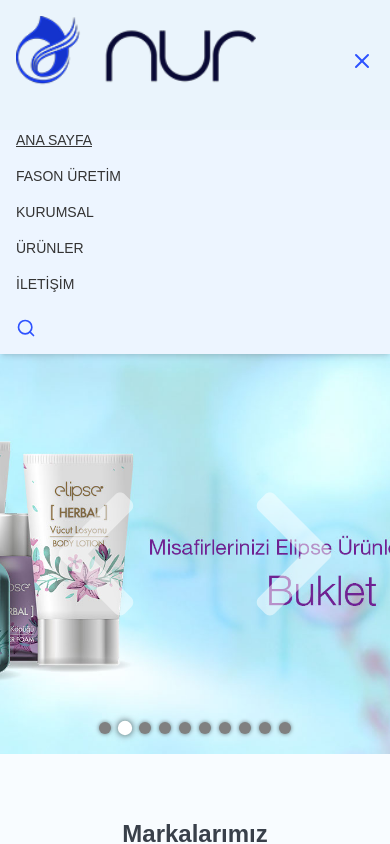
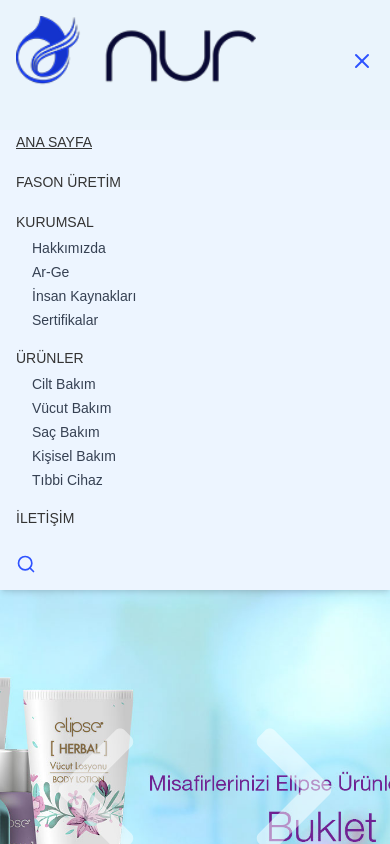
Before and after one commit to turkkanberkay/nurkozmetik, a Next.js app: page / in a window 390 px wide. Both pictures are taken after a click on the button 362 px from the left and 61 px from the top of the page. Shown: the top 844 px of the page. Built offline with nearby package versions, Linux system fonts and the light colour scheme.

Commit message:
header güncellendi

```diff
--- a/src/components/Header.tsx
+++ b/src/components/Header.tsx
@@ -10,28 +10,50 @@
 const navItems = [
   { href: '/', label: 'ANA SAYFA' },
   { href: '/fason-uretim', label: 'FASON ÜRETİM' },
-  { href: '/kurumsal', label: 'KURUMSAL' },
-  { href: '/urunler', label: 'ÜRÜNLER' },
+  {
+    href: '/kurumsal',
+    label: 'KURUMSAL',
+    subItems: [
+      { href: '/kurumsal/hakkimizda', label: 'Hakkımızda' },
+      { href: '/kurumsal/ar-ge', label: 'Ar-Ge' },
+      { href: '/kurumsal/insan-kaynaklari', label: 'İnsan Kaynakları' },
+      { href: '/kurumsal/sertifikalar', label: 'Sertifikalar' },
+    ],
+  },
+  { href: '/urunler',
+    label: 'ÜRÜNLER',
+    subItems: [
+        { href: '/urunler/cilt-bakim', label: 'Cilt Bakım' },
+        { href: '/urunler/vucut-bakim', label: 'Vücut Bakım' },
+        { href: '/urunler/sac-bakim', label: 'Saç Bakım' },
+        { href: '/urunler/kisisel-bakim', label: 'Kişisel Bakım' },
+        { href: '/urunler/tibbi-cihaz', label: 'Tıbbi Cihaz' },
+
+      ], },
   { href: '/iletisim', label: 'İLETİŞİM' },
 ];
+
+
 
 export default function Header() {
   const pathname = usePathname();
   const [menuOpen, setMenuOpen] = useState(false);
 
   return (
-    <header className="w-full bg-[#eaf4fc] shadow-md sticky top-0 z-50">
+    <header className="w-full bg-[#eaf4fc] shadow-md sticky top-0 z-5000">
       <div className="max-w-5xl mx-auto px-4 sm:px-6 py-4 flex items-center justify-between">
         {/* Logo */}
         <div className="flex items-center gap-3">
-          <Image src="/logo.png" alt="Logo" width={240} height={60} />
+          <Link href="/" className="flex items-center">
+            <Image src="/logo.png" alt="Logo" width={240} height={60}  />
+          </Link>
         </div>
 
         {/* Desktop Nav */}
-        <nav className="hidden md:flex items-center gap-8">
+        <nav className="hidden md:flex items-center gap-8 relative">
   {navItems.map((item) => (
+    <div key={item.href} className="relative group">
       <Link
-              key={item.href}
       href={item.href}
       className={clsx(
         'text-sm font-medium text-[#333] hover:text-[#2e52ff] transition-colors',
@@ -40,9 +62,30 @@
     >
       {item.label}
     </Link>
+
+    {/* Dropdown */}
+    {item.subItems && (
+      <div className="absolute  left-1/2 -translate-x-1/2 top-full mt-2 w-[200px] bg-white shadow-xl rounded-md z-50 opacity-0 invisible group-hover:opacity-100 group-hover:visible transition-all duration-200 flex">
+        {/* Links */}
+        <div className="w-1/1 p-4">
+          {item.subItems.map((subItem) => (
+            <Link
+              key={subItem.href}
+              href={subItem.href}
+              className="block text-sm text-gray-700 py-2 hover:text-[#2e52ff] hover:bg-[#edf5ff] rounded px-2"
+            >
+              {subItem.label}
+            </Link>
+          ))}
+        </div>
+
+      </div>
+    )}
+  </div>
 ))}
   <FiSearch className="text-xl text-[#2e52ff] cursor-pointer" />
 </nav>
+
 
         {/* Mobile menu icon */}
         <div className="md:hidden flex items-center">
@@ -61,22 +104,40 @@
   <div className="md:hidden bg-[#edf5ff] px-4 pb-4">
     <nav className="flex flex-col gap-4 mt-2">
       {navItems.map((item) => (
+        <div key={item.href}>
           <Link
-                key={item.href}
             href={item.href}
             className={clsx(
               'text-sm font-medium text-[#333] hover:text-[#2e52ff]',
               pathname === item.href && 'text-[#2e52ff] underline'
             )}
-                onClick={() => setMenuOpen(false)} // Menüden tıklanınca kapat
+            onClick={() => setMenuOpen(false)}
           >
             {item.label}
           </Link>
+
+          {/* Alt menü varsa mobilde göster */}
+          {item.subItems && (
+            <div className="ml-4 mt-1 flex flex-col gap-1">
+              {item.subItems.map((subItem) => (
+                <Link
+                  key={subItem.href}
+                  href={subItem.href}
+                  className="text-sm text-gray-700 hover:text-[#2e52ff]"
+                  onClick={() => setMenuOpen(false)}
+                >
+                  {subItem.label}
+                </Link>
+              ))}
+            </div>
+          )}
+        </div>
       ))}
       <FiSearch className="text-xl text-[#2e52ff] mt-2" />
     </nav>
   </div>
 )}
+
     </header>
   );
 }
```
Lines whose indentation alone changed are shown as unchanged.
